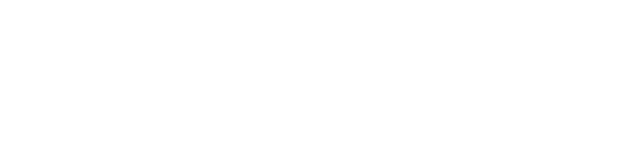
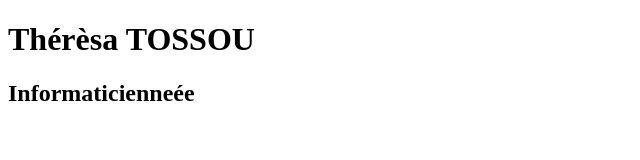
Before and after one commit to RESA722/mon-cv, a plain HTML site: page index.html in a window 1280 px wide. Shown: the whole page, without its empty margins (0-640 px from the left). Drawn offline with Linux system fonts and the light colour scheme.

Commit message:
mise en place de la section titre

```diff
--- a/index.html
+++ b/index.html
@@ -1,11 +1,14 @@
 <!DOCTYPE html>
-<html lang="en">
+<html lang="fr">
 <head>
     <meta charset="UTF-8">
     <meta name="viewport" content="width=device-width, initial-scale=1.0">
-    <title>Document</title>
+    <title>CV de Thérèsa TOSSOU</title>
 </head>
 <body>
-
+    <header>
+        <h1>Thérèsa TOSSOU</h1>
+        <h2> Informaticienneée </h2>
+    </header>
 </body>
 </html>
```
